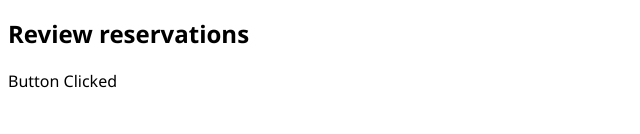
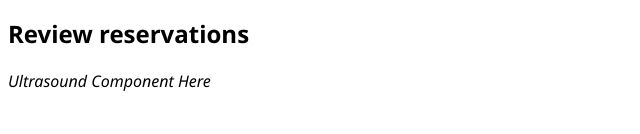
Before and after one commit to Jameson789/ilab-booking, a Next.js app in the folder next-frontend/: page / in a window 1280 px wide. Shown: the part 166-300 px from the top of the page, without its empty margins (0-640 px from the left). Built offline with nearby package versions, Linux system fonts and the light colour scheme.

Commit message:
Changes ultrasound component text

```diff
--- a/next-frontend/components/UltraSound.jsx
+++ b/next-frontend/components/UltraSound.jsx
@@ -1,7 +1,7 @@
 function UltraSound() {
     return(
         <>
-            <p>Button Clicked</p>
+            <i>Ultrasound Component Here</i>
         </>
     )
 }
```
